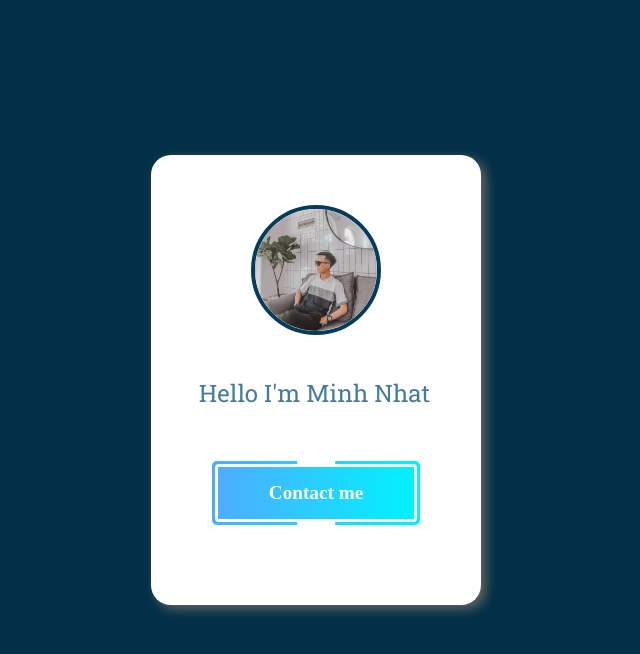
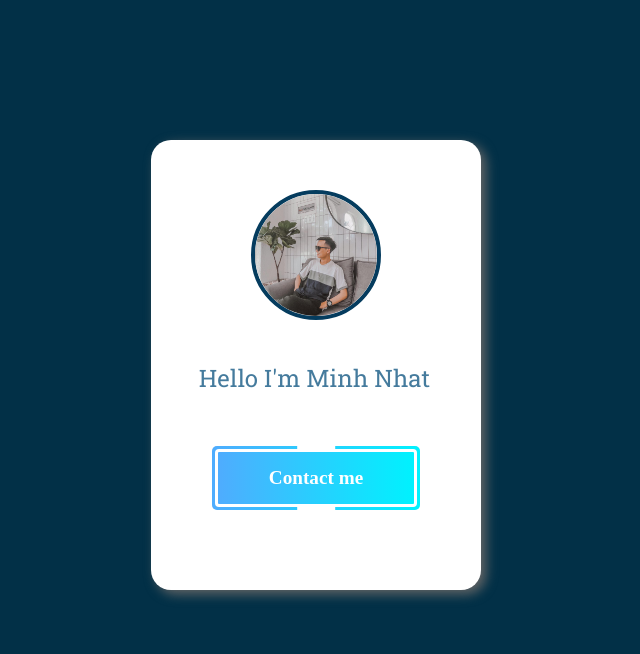
Before and after one commit to minhnha10092003/contact-card, a plain HTML site: page index.html in a window 1280 px wide. Shown: the top 654 px of the page, without its empty margins (324-964 px from the left). Drawn offline with Linux system fonts and the light colour scheme.

Commit message:
Update style.css

```diff
--- a/style.css
+++ b/style.css
@@ -132,7 +132,7 @@ body{
   position: relative;
   box-shadow: #666666 5px 4px 12px 0px;
   z-index: 1;
-  margin-top: -40px;
+  margin-top: -70px;
 }
 .metab-social{
   width: 330px;
```
